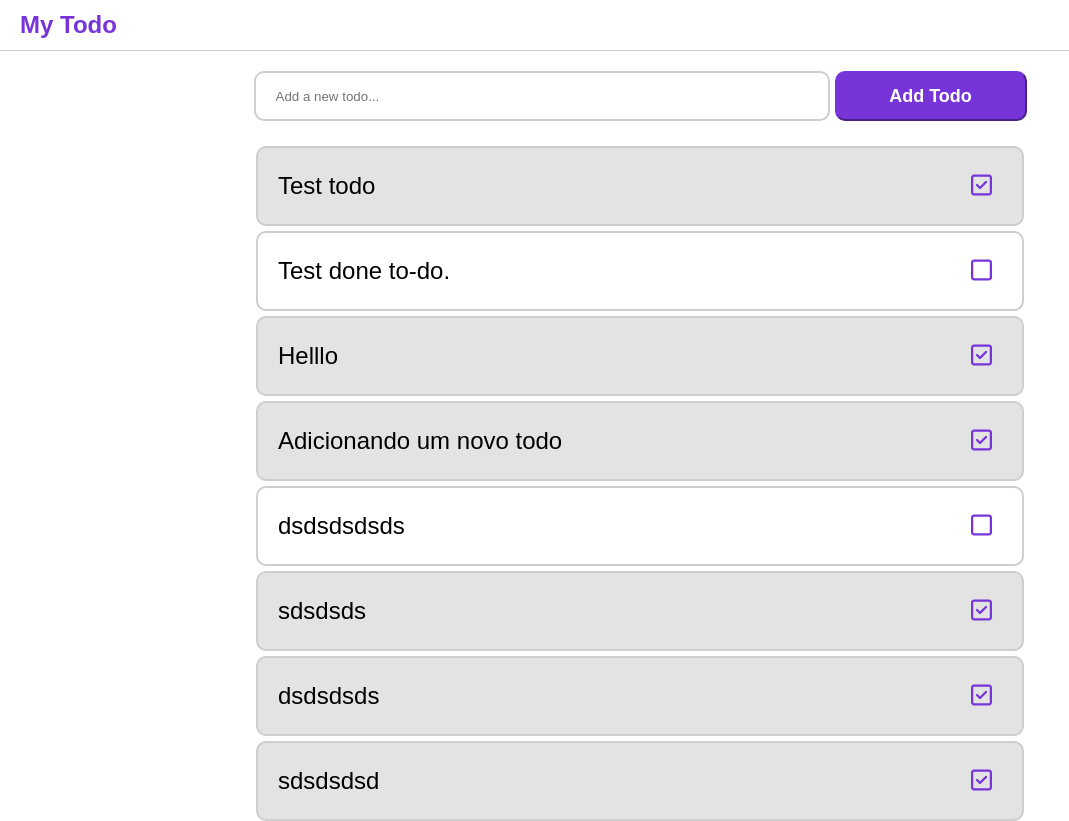
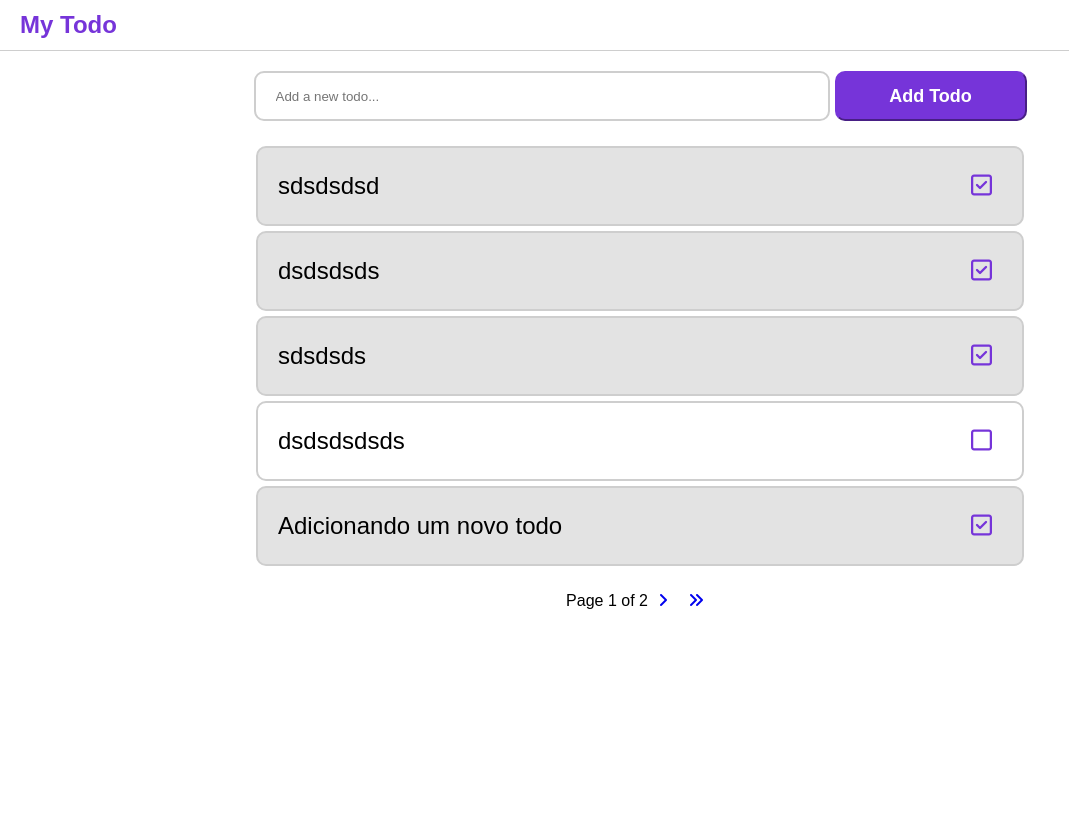
Before and after one commit to Projetos-De-Aprendizagem/new-django-todo, a Django app: page / in a window 1280 px wide. Shown: the whole page, without its empty margins (0-1069 px from the left). After the commit the page ends 609 px from the top, so only its background shows below. Run offline with Django 5.2, Linux system fonts and the light colour scheme; data comes from the database, SQL or seed files in the repository; both versions use the stored data as it was after the commit; some libraries are stand-ins or nearby versions.

Commit message:
Added pagination

```diff
--- a/todo_app/static/css/style.css
+++ b/todo_app/static/css/style.css
@@ -109,3 +109,14 @@ ul.main-list-container {
     margin-right: 10px;
     color: #7634d9;
 }
+
+.pagination {
+    display: flex;
+    justify-content: center;
+    align-items: center;
+    height: 70px;
+}
+
+.pagination-link {
+    margin:0 10px;
+}
--- a/todo_app/templates/todo_list.html
+++ b/todo_app/templates/todo_list.html
@@ -26,4 +26,28 @@
         {% endfor %}
     </ul>
 </div>
+
+<div class="pagination">
+    {% if page_obj.has_previous %}
+        <a href="?page=1" class="pagination-link">
+            <i class="fas fa-angle-double-left"></i> <!-- First Page Icon -->
+        </a>
+        <a href="?page={{ page_obj.previous_page_number }}" class="pagination-link">
+            <i class="fas fa-angle-left"></i> <!-- Previous Page Icon -->
+        </a>
+    {% endif %}
+
+    <span class="pagination-current">
+        Page {{ page_obj.number }} of {{ page_obj.paginator.num_pages }}
+    </span>
+
+    {% if page_obj.has_next %}
+        <a href="?page={{ page_obj.next_page_number }}" class="pagination-link">
+            <i class="fas fa-angle-right"></i> <!-- Next Page Icon -->
+        </a>
+        <a href="?page={{ page_obj.paginator.num_pages }}" class="pagination-link">
+            <i class="fas fa-angle-double-right"></i> <!-- Last Page Icon -->
+        </a>
+    {% endif %}
+</div>
 {% endblock content %}
--- a/todo_app/views.py
+++ b/todo_app/views.py
@@ -1,25 +1,27 @@
 from django.shortcuts import redirect, get_object_or_404
+from django.core.paginator import Paginator
 from django.views.generic import FormView, ListView, View
 from django.urls import reverse_lazy
 from .models import Todo
 from .forms import TodoForm
 
 
-class TodoListView(FormView, ListView):
+class TodoListView(ListView, FormView):
     model = Todo
     template_name = 'todo_list.html'  # Custom template
     context_object_name = 'todos'  # Rename default "object_list"
     form_class = TodoForm
     success_url = reverse_lazy('todo-list')
     ordering = ['-id']  # Order tasks by newest first
+    paginate_by = 5
 
     def form_valid(self, form):
-        form.save()  # Salva a nova tarefa
+        form.save()  # Save the new task
         return super().form_valid(form)
 
     def get_context_data(self, **kwargs):
         context = super().get_context_data(**kwargs)
-        context['todos'] = Todo.objects.all()
+        context['form'] = self.get_form()  # Add the form to the context
         return context
 
 
```
Also changed, not shown: db.sqlite3.
